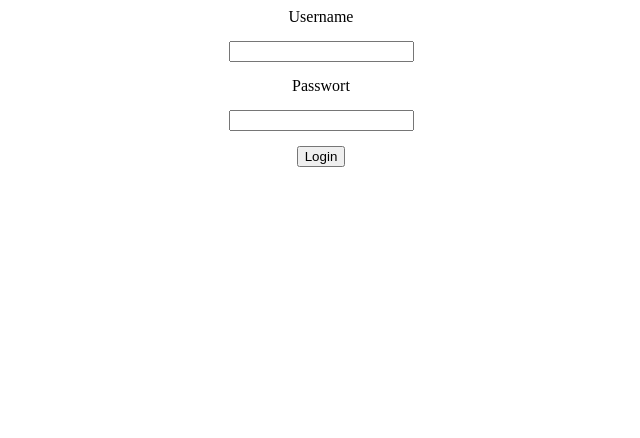
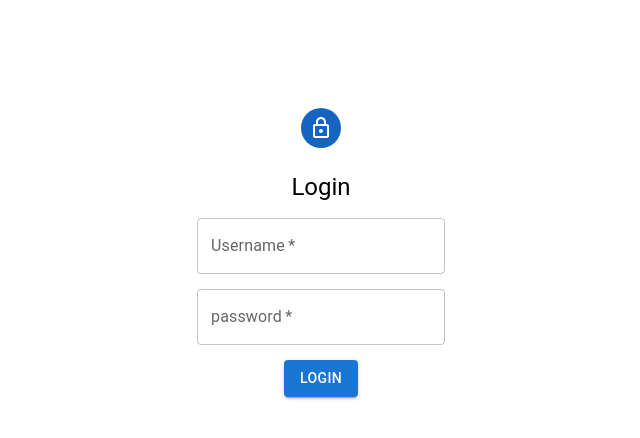
Before and after one commit to lember103/capstone, a React (Create React App) app in the folder frontend/: page /login in a window 1280 px wide. Shown: the top 438 px of the page, without its empty margins (319-959 px from the left). Built offline with nearby package versions, Linux system fonts and the light colour scheme.

Commit message:
Style LoginPage

```diff
--- a/frontend/package.json
+++ b/frontend/package.json
@@ -4,6 +4,11 @@
   "private": true,
   "proxy": "http://localhost:8080",
   "dependencies": {
+    "@emotion/react": "^11.6.0",
+    "@emotion/styled": "^11.6.0",
+    "@mui/icons-material": "^5.1.1",
+    "@mui/material": "^5.1.1",
+    "@mui/styled-engine-sc": "^5.1.0",
     "@testing-library/jest-dom": "^5.14.1",
     "@testing-library/react": "^11.2.7",
     "@testing-library/user-event": "^12.8.3",
--- a/frontend/src/pages/LoginPage.js
+++ b/frontend/src/pages/LoginPage.js
@@ -1,6 +1,8 @@
 import {useContext, useState} from 'react'
 import styled from "styled-components/macro";
 import {AuthContext} from "../context/AuthProvider";
+import {Avatar, Box, Button, TextField, Typography} from "@mui/material";
+import LockOutlinedIcon from '@mui/icons-material/LockOutlined';
 
 const initialState = {
     username: '',
@@ -22,30 +24,30 @@ export default function LoginPage() {
 
     return (
         <Form onSubmit={handleSubmit}>
-            <label htmlFor="username">
-                Username
-            </label>
-            <input
-                type="text"
+            <Avatar sx={{ m: 1, bgcolor: "#1565c0"}}>
+                <LockOutlinedIcon />
+            </Avatar>
+            <Typography component="h1" variant="h5">
+                Login
+            </Typography>
+            <TextField
+                id="username" label="Username" variant="outlined"
                 required
                 value={credentials.username}
                 name="username"
-                id="username"
                 onChange={handleChange}
             />
-
-            <label htmlFor="password">
-                Passwort </label>
-            <input
+            <TextField
                 type="password"
+                label="password"
+                variant="outlined"
                 required
                 value={credentials.password}
                 name="password"
                 id="password"
                 onChange={handleChange}
             />
-
-            <button>Login</button>
+            <Button type="submit" variant="contained">Login</Button>
         </Form>
     )
 }
@@ -56,5 +58,5 @@ const Form = styled.form`
   gap: 15px;
   align-items: center;
   flex-direction: column;
-
+  margin-top: 100px;
 `
```
Also changed, not shown: 1 other file (tests, documents, lock files or other folders).
